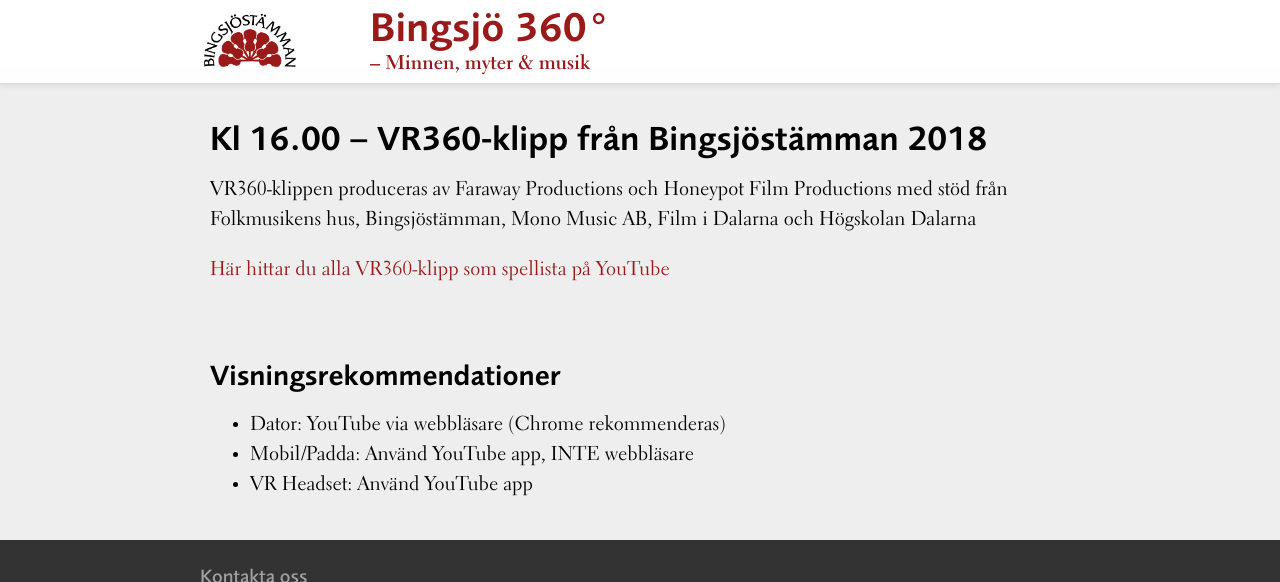
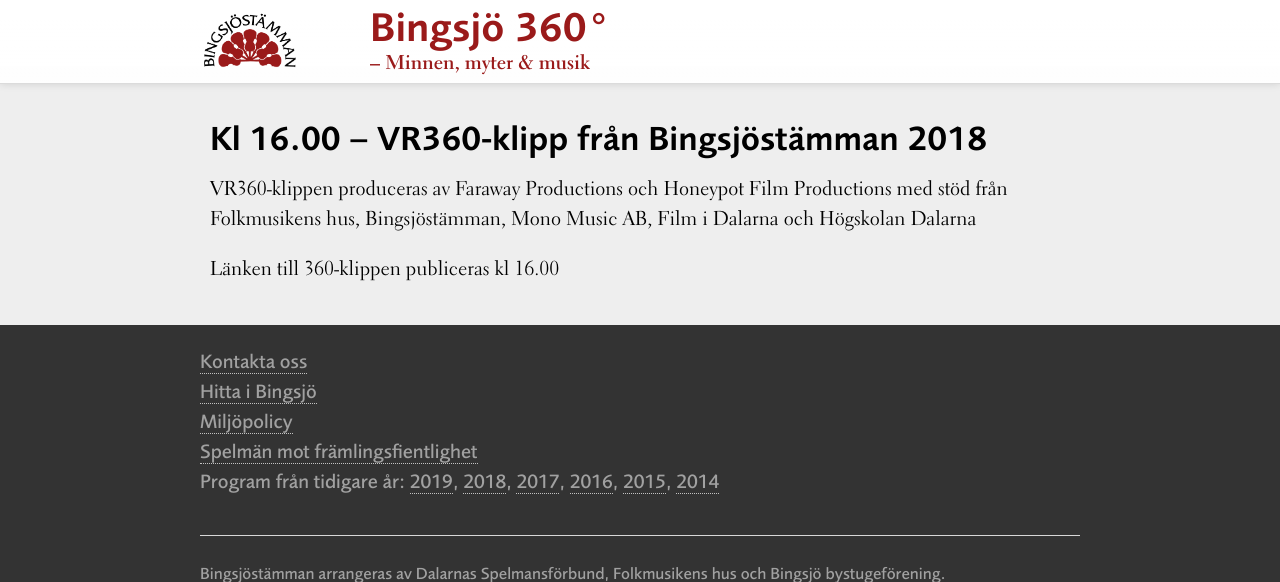
Before and after one commit to bingsjostamman/bingsjostamman.github.io, a Jekyll site: the page built from bingsjo360.html, in a window 1280 px wide and 900 px high, scrolled down 1425 px, cut to the strip 0-582 px from the top of the window. Built offline with Jekyll 4.4.1, drawn with Linux system fonts in a browser that asks for light colours.

Commit message:
Update bingsjo360.html

```diff
--- a/bingsjo360.html
+++ b/bingsjo360.html
@@ -43,14 +43,6 @@
       Bingsjöstämman, Mono Music
       AB, Film i Dalarna och Högskolan Dalarna</p>
 
-    <p><a href="https://www.youtube.com/playlist?list=PLWGKSQnKiOHSjFuDr1ZeHnH7kOX1XgOLP">Här hittar du alla VR360-klipp
-        som spellista på YouTube</a></p>
-
-    <h3>Visningsrekommendationer</h3>
-    <ul>
-      <li>Dator: YouTube via webbläsare (Chrome rekommenderas)</li>
-      <li>Mobil/Padda: Använd YouTube app, INTE webbläsare</li>
-      <li>VR Headset: Använd YouTube app</li>
-    </ul>
+    <p>Länken till 360-klippen publiceras kl 16.00</p>
   <div>
 </div>
```
